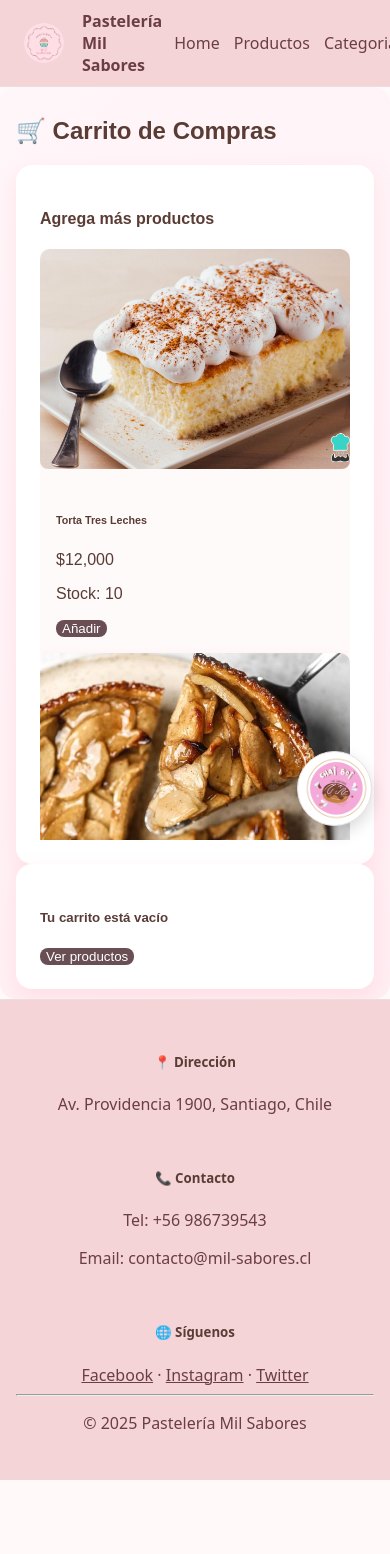
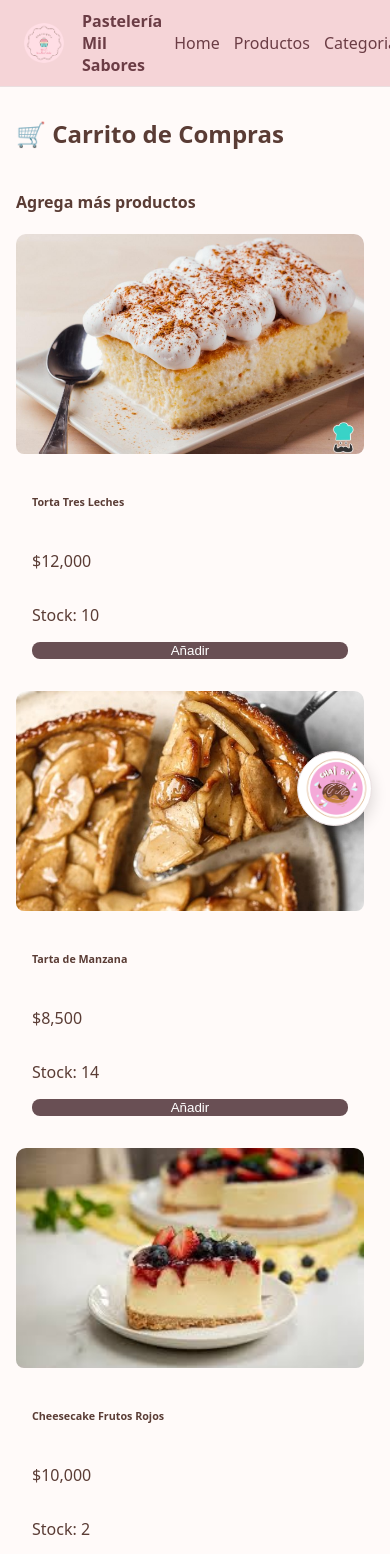
Before and after one commit to DanyO1627/mil-pasteles-react, a React (Create React App) app: page /carrito in a window 390 px wide. Shown: the top 1554 px of the page. Before the commit the page ends 1480 px from the top, so only its background shows below. Built offline with nearby package versions, Linux system fonts and the light colour scheme.

Commit message:
sigo arreglando carrito.css

```diff
--- a/src/pages/Carrito.jsx
+++ b/src/pages/Carrito.jsx
@@ -3,8 +3,9 @@ import { useCarrito } from "../context/CarritoContext";
 import { useProductos } from "../context/InventarioContext";
 import { useNavigate } from "react-router-dom";
 // import lista_productos from "../data/dataProductos";
+import "../styles/base.css";
 import "../styles/carrito.css";
-import "../styles/base.css"
+
 export default function Carrito() {
   const { carrito, eliminarDelCarrito, vaciarCarrito, precioTotal, agregarAlCarrito, procesarCompra, disminuirCantidad } = useCarrito();
   const { productos } = useProductos();
@@ -50,7 +51,7 @@ export default function Carrito() {
           <h4 className="mb-3">Agrega más productos</h4>
           <div className="row">
             {productos.map((producto) => (
-              <div key={producto.id} className="col-12 col-sm-6 mb-3">
+              <div key={producto.id} className="mb-3">
                 <div className="card small-card">
                   <img
                     src={producto.imagen}
--- a/src/styles/carrito.css
+++ b/src/styles/carrito.css
@@ -1,103 +1,182 @@
-/* 🌸 --- Contenedor general --- */
+/* --- Estructura general del carrito --- */
 .carrito-page {
-  background: linear-gradient(135deg, #fff6f9, #ffeef3);
-  min-height: 100vh;
-  padding: 2rem 1rem;
-  border-radius: 16px;
-  font-family: 'Poppins', sans-serif;
+  padding-top: 2rem;
+  padding-bottom: 2rem;
 }
 
-/* 🧁 --- Columnas --- */
-.productos-col, .carrito-col {
-  background: #ffffff;
-  border-radius: 16px;
-  padding: 1.5rem;
-  box-shadow: 0 8px 20px rgba(255, 182, 193, 0.3);
-  transition: transform 0.2s ease, box-shadow 0.2s ease;
+.carrito-page > .row {
+  display: flex;
+  gap: 2rem;
+  align-items: flex-start;
 }
 
-.productos-col:hover, .carrito-col:hover {
-  transform: translateY(-3px);
-  box-shadow: 0 10px 25px rgba(255, 182, 193, 0.4);
+/* --- Columna de productos (izquierda) --- */
+.productos-col {
+  flex: 0 0 48%;
+  max-height: 85vh;
+  overflow-y: auto;
+  padding-right: 10px;
 }
 
-/* 🍰 --- Tarjetas de productos --- */
+.productos-col::-webkit-scrollbar {
+  width: 8px;
+}
+
+.productos-col::-webkit-scrollbar-track {
+  background: #f1f1f1;
+  border-radius: 10px;
+}
+
+.productos-col::-webkit-scrollbar-thumb {
+  background-color: var(--accent);
+  border-radius: 10px;
+}
+
+.productos-col::-webkit-scrollbar-thumb:hover {
+  background-color: var(--accent-strong);
+}
+
+/* Grid de productos en 2 columnas */
+.productos-col .row {
+  display: grid;
+  grid-template-columns: repeat(2, 1fr);
+  gap: 1rem;
+}
+
+/* Tarjetas de productos */
 .small-card {
-  border: none;
-  background: #fffafa;
-  border-radius: 14px;
-  box-shadow: 0 2px 8px rgba(255, 182, 193, 0.25);
   transition: transform 0.2s ease, box-shadow 0.2s ease;
+  border: 1px solid #f0f0f0;
+  border-radius: 10px;
+  overflow: hidden;
+  height: 100%;
+  display: flex;
+  flex-direction: column;
 }
 
 .small-card:hover {
-  transform: scale(1.03);
-  box-shadow: 0 4px 14px rgba(255, 182, 193, 0.4);
+  transform: translateY(-3px);
+  box-shadow: 0 4px 12px rgba(0, 0, 0, 0.1);
 }
 
 .small-img {
   width: 100%;
-  height: 130px;
-  border-top-left-radius: 14px;
-  border-top-right-radius: 14px;
+  height: 180px;
   object-fit: cover;
 }
 
-/* 💸 --- Carrito lado derecho --- */
+.small-card .card-body {
+  display: flex;
+  flex-direction: column;
+  justify-content: space-between;
+  flex-grow: 1;
+}
+
+/* --- Columna de carrito (derecha) --- */
+.carrito-col {
+  flex: 0 0 48%;
+  position: sticky;
+  top: 20px;
+  max-height: 85vh;
+  overflow-y: auto;
+  padding-left: 10px;
+}
+
+.carrito-col::-webkit-scrollbar {
+  width: 8px;
+}
+
+.carrito-col::-webkit-scrollbar-track {
+  background: #f1f1f1;
+  border-radius: 10px;
+}
+
+.carrito-col::-webkit-scrollbar-thumb {
+  background-color: var(--accent);
+  border-radius: 10px;
+}
+
+.carrito-col::-webkit-scrollbar-thumb:hover {
+  background-color: var(--accent-strong);
+}
+
+/* Items del carrito */
 .carrito-col .card {
-  border: none;
-  background: #fffafa;
-  border-radius: 12px;
-  box-shadow: 0 2px 6px rgba(255, 182, 193, 0.25);
-  transition: transform 0.15s ease;
+  border-radius: 10px;
+  border: 1px solid #f0f0f0;
+  transition: box-shadow 0.2s ease;
 }
 
 .carrito-col .card:hover {
-  transform: scale(1.01);
+  box-shadow: 0 2px 8px rgba(0, 0, 0, 0.08);
 }
 
-/* 🌷 --- Scroll en productos --- */
-.productos-col .row {
-  max-height: 70vh;
-  overflow-y: auto;
-  scrollbar-width: thin;
-  scrollbar-color: #fcb7c3 #fff;
+/* Imagen del carrito */
+.carrito-col .img-thumbnail {
+  border-radius: 8px;
+  border: 1px solid #f0f0f0;
 }
 
-.productos-col .row::-webkit-scrollbar {
-  width: 8px;
+/* Contador de cantidad */
+.carrito-col .btn-outline-secondary {
+  min-width: 32px;
+  height: 32px;
+  padding: 0;
+  border-color: var(--accent);
+  color: var(--accent-strong);
+  font-weight: 600;
+  display: flex;
+  align-items: center;
+  justify-content: center;
 }
 
-.productos-col .row::-webkit-scrollbar-thumb {
-  background-color: #fcb7c3;
-  border-radius: 8px;
+.carrito-col .btn-outline-secondary:hover {
+  background-color: var(--accent);
+  border-color: var(--accent);
+  color: white;
 }
 
-/* ✨ --- Mensaje de compra --- */
-.mensaje-compra {
-  background-color: #ffe4eb;
-  color: #b22222;
-  padding: 0.8rem 1rem;
-  border-radius: 10px;
-  margin-top: 1rem;
-  text-align: center;
-  font-weight: 600;
-  box-shadow: 0 2px 8px rgba(255, 182, 193, 0.25);
-  animation: fadeIn 0.5s ease;
+/* Botón de eliminar */
+.carrito-col .btn-outline-danger {
+  border: none;
+  background: transparent;
+  font-size: 1.3rem;
+  transition: transform 0.2s ease;
+  padding: 0.25rem 0.5rem;
 }
 
-/* 💫 --- Animación --- */
-@keyframes fadeIn {
-  from { opacity: 0; transform: translateY(10px); }
-  to { opacity: 1; transform: translateY(0); }
+.carrito-col .btn-outline-danger:hover {
+  transform: scale(1.15);
+  background: transparent;
 }
 
-/* 📱 --- Responsivo --- */
-@media (max-width: 768px) {
-  .carrito-page { padding: 1rem; }
-  .small-img { height: 100px; }
-  .carrito-col .card {
-    flex-direction: column !important;
-    align-items: flex-start !important;
+/* Card del total */
+.carrito-col .shadow-sm {
+  background-color: var(--card);
+  border: 1px solid #f0f0f0;
+}
+
+/* Responsive */
+@media (max-width: 992px) {
+  .carrito-page > .row {
+    flex-direction: column;
+    gap: 2rem;
+  }
+
+  .productos-col,
+  .carrito-col {
+    flex: 0 0 100%;
+    max-height: none;
+    position: relative;
+  }
+
+  .productos-col .row {
+    grid-template-columns: repeat(2, 1fr);
   }
 }
+
+@media (max-width: 576px) {
+  .productos-col .row {
+    grid-template-columns: 1fr;
+  }
+}
```
